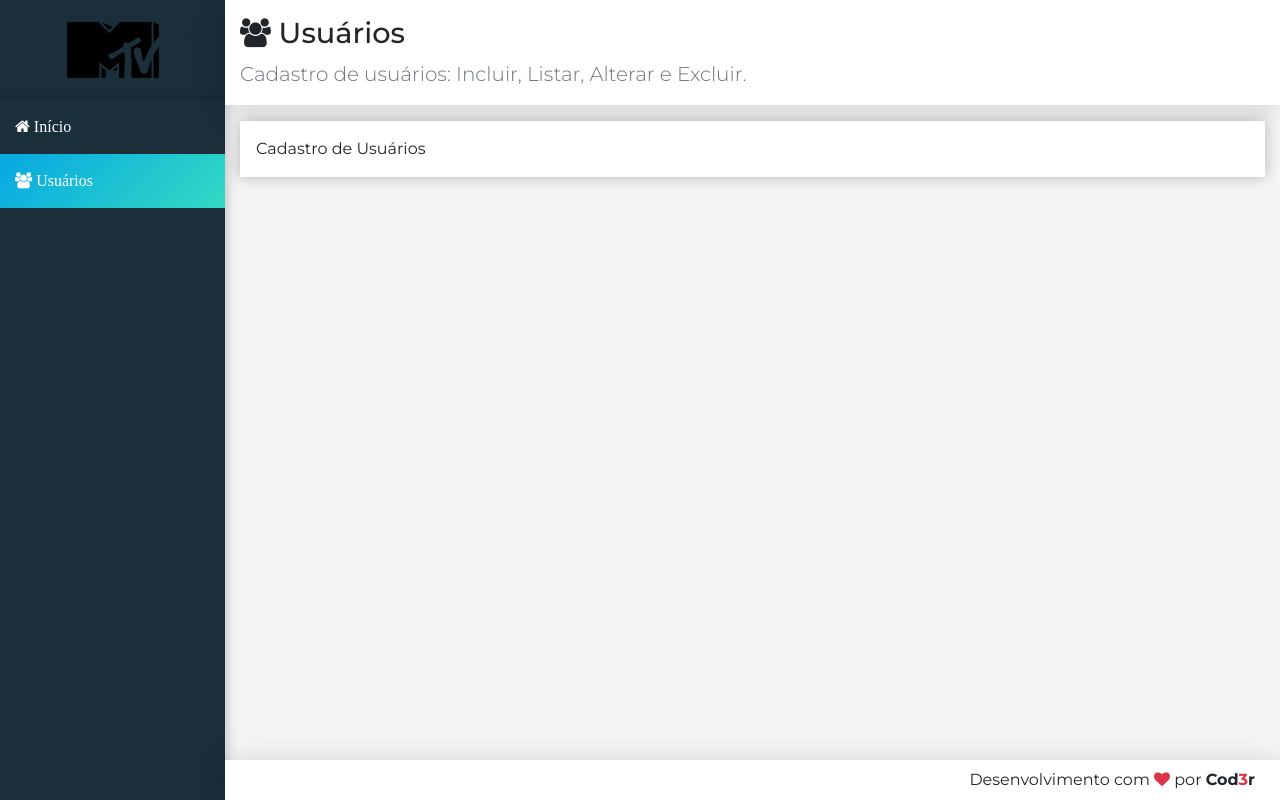
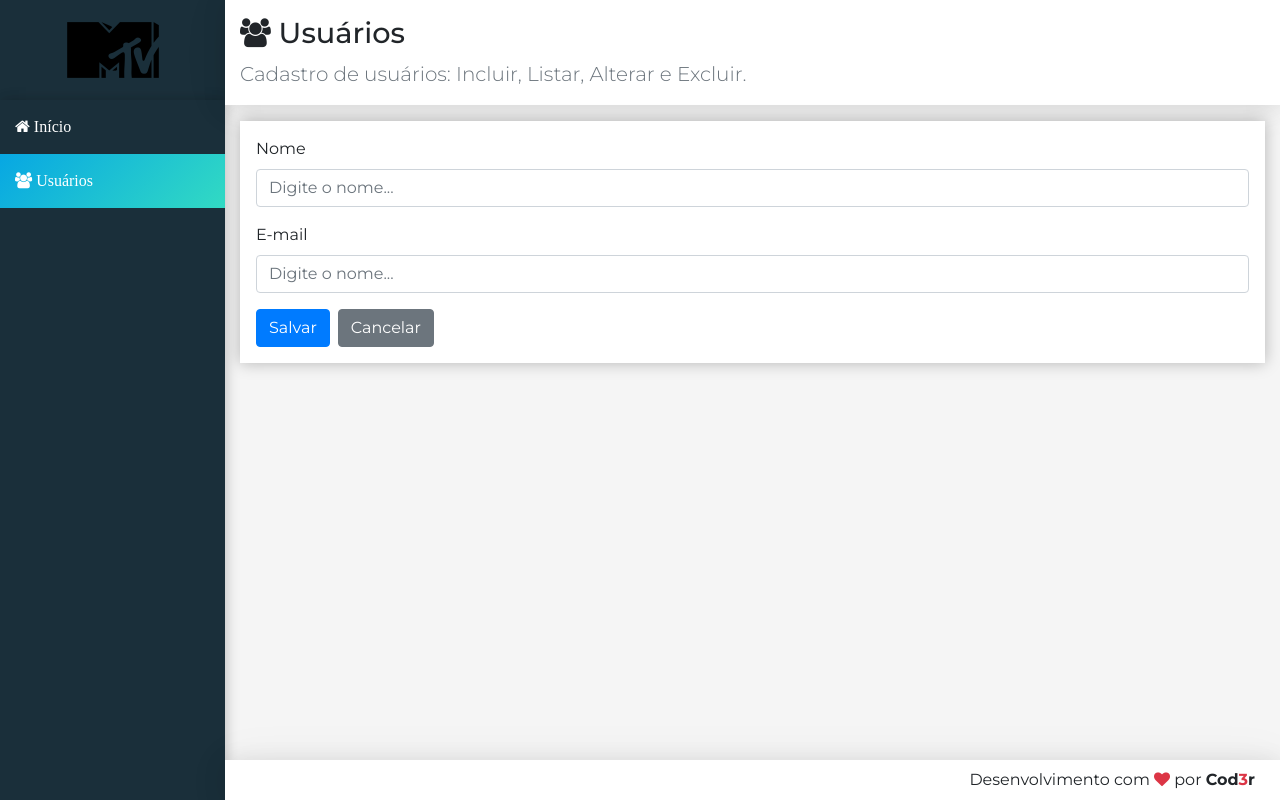
Before and after one commit to danielso2007/crudReact, a React (Create React App) app in the folder frontend/: page /#/users in a window 1280 px wide. Built offline with nearby package versions, Linux system fonts and the light colour scheme.

Commit message:
feat(Parte 03): Componente Cadastro Usuário #03

```diff
--- a/frontend/src/components/user/User.jsx
+++ b/frontend/src/components/user/User.jsx
@@ -27,6 +27,12 @@
         return list;
     }
 
+    updateField(event) {
+        const user = { ...this.state.user };
+        user[event.target.name] = event.target.value;
+        this.setState({ user });
+    }
+
     save() {
         const user = this.state.user;
         const method = user.id ? 'put' : 'post';
@@ -37,10 +43,46 @@
         });
     }
 
+    renderForm() {
+        return (
+            <div className='form'>
+                <div className='row'>
+                   <div className='col-12 col-md-16'>
+                       <div className='form-group'>
+                           <label>Nome</label>
+                           <input type='text' className='form-control'
+                                  name='name' value={this.state.user.name}
+                                  onChange={e => this.updateField(e)}
+                                  placeholder='Digite o nome...' />
+                       </div>
+                   </div>
+
+                   <div className='col-12 col-md-16'>
+                       <div className='form-group'>
+                           <label>E-mail</label>
+                           <input type='email' className='form-control'
+                                  name='email' value={this.state.user.email}
+                                  onChange={e => this.updateField(e)}
+                                  placeholder='Digite o nome...' />
+                       </div>
+                   </div>
+                </div>
+                <div className='row'>
+                    <div className='col-12 d-flex justity-content-end'>
+                        <button className='btn btn-primary'
+                            onClick={e => this.save(e)}>Salvar</button>
+                        <button className='btn btn-secondary ml-2'
+                            onClick={e => this.clear(e)}>Cancelar</button>
+                    </div>
+                </div>
+            </div>
+        );
+    }
+
     render() {
         return (
             <Main {...headerProps}>
-                Cadastro de Usuários
+                {this.renderForm()}
             </Main>
         );
     }
```
Also changed, not shown: 1 other file (tests, documents, lock files or other folders).
